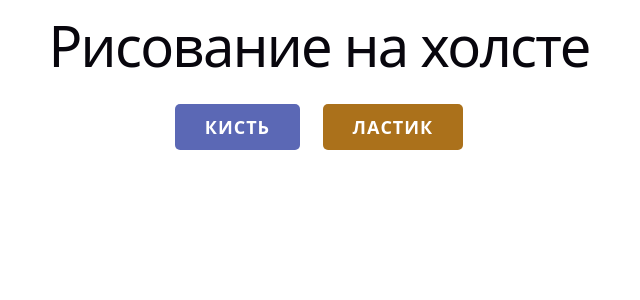
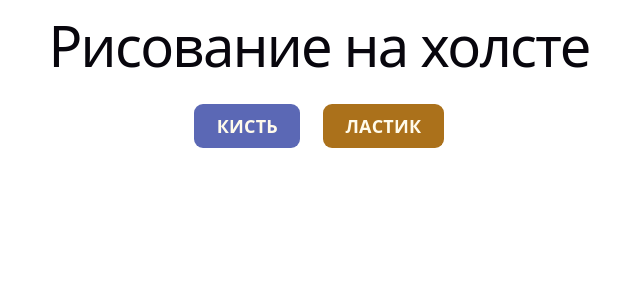
Before and after one commit to mariiyna/react_canvas, a React (Vite) app: page / in a window 1280 px wide. Shown: the top 300 px of the page, without its empty margins (321-961 px from the left). Built offline with nearby package versions, Linux system fonts and the light colour scheme.

Commit message:
refactor: рефакторинг компонента кнопки

```diff
--- a/src/features/draw/ui/CanvasBoard.tsx
+++ b/src/features/draw/ui/CanvasBoard.tsx
@@ -11,8 +11,8 @@ export function CanvasBoard() {
   const { startDrawing, drawMove, stopDrawing } = useDrawing(canvasRef, activeTool, getCoordinates);
 
   const cursor = activeTool === "eraser"
-    ? `url(${eraser}) 0 32, auto`
-    : `url(${paintBrush}) 0 32, auto`;
+    ? `url(${eraser}) 0 32, crosshair`
+    : `url(${paintBrush}) 0 32, crosshair`;
 
   return (
     <canvas
--- a/src/features/draw/ui/Toolbar.tsx
+++ b/src/features/draw/ui/Toolbar.tsx
@@ -7,13 +7,16 @@ export function Toolbar() {
 
   return (
     <div className='flex justify-center gap-5 py-3'>
-      <Button onClick={() => dispatch(setActiveTool("brush"))} text="Кисть" />
+      <Button
+        onClick={() => dispatch(setActiveTool("brush"))}>
+        Кисть
+      </Button>
       <Button
         onClick={() => dispatch(setActiveTool("eraser"))}
-        text="Ластик"
         variant="secondary"
-      />
-
+      >
+        Ластик
+      </Button>
       {/* <Button
         onClick={() => dispatch(clear("eraser"))}
         text="Очистить"
--- /dev/null
+++ b/src/widgets/Button.tsx
@@ -0,0 +1,18 @@
+type ButtonProps = React.ButtonHTMLAttributes<HTMLButtonElement> & {
+  variant?: "primary" | "secondary";
+};
+
+export function Button({ variant = "primary", children, className, ...props }: ButtonProps) {
+  const baseStyle = 'p-2 text-amber-50 rounded-lg px-5 py-2 uppercase font-semibold cursor-pointer'
+  const bgColor = variant === 'primary' ? 'bg-[#5b68b5]': 'bg-[#ab711b]'
+
+  return (
+    <button
+      className={`${baseStyle} ${className} ${bgColor}`}
+      type="button"
+      {...props}
+    >
+      {children}
+    </button>
+  );
+}
--- a/src/widgets/button.tsx
+++ /dev/null
@@ -1,28 +0,0 @@
-import styled from "styled-components";
-
-type ButtonProps = {
-  onClick?: () => void;
-  text: string;
-  variant?: "primary" | "secondary";
-};
-
-const StyledBtn = styled.button<{ $variant: "primary" | "secondary" }>`
-  padding: 10px 30px;
-  color: #fff;
-  border: none;
-  outline: none;
-  text-transform: uppercase;
-  font-weight: bold;
-  letter-spacing: 1px;
-  border-radius: 5px;
-  cursor: pointer;
-  background-color: ${({ $variant }) => ($variant === "secondary" ? "#ab711b" : "#5b68b5")};
-`;
-
-export function Button({ onClick, text, variant = "primary" }: ButtonProps) {
-  return (
-    <StyledBtn onClick={onClick} type="button" $variant={variant}>
-      {text}
-    </StyledBtn>
-  );
-}
--- a/src/widgets/index.ts
+++ b/src/widgets/index.ts
@@ -1 +1 @@
-export { Button } from "./button.tsx";
+export { Button } from "./Button.tsx";
```
